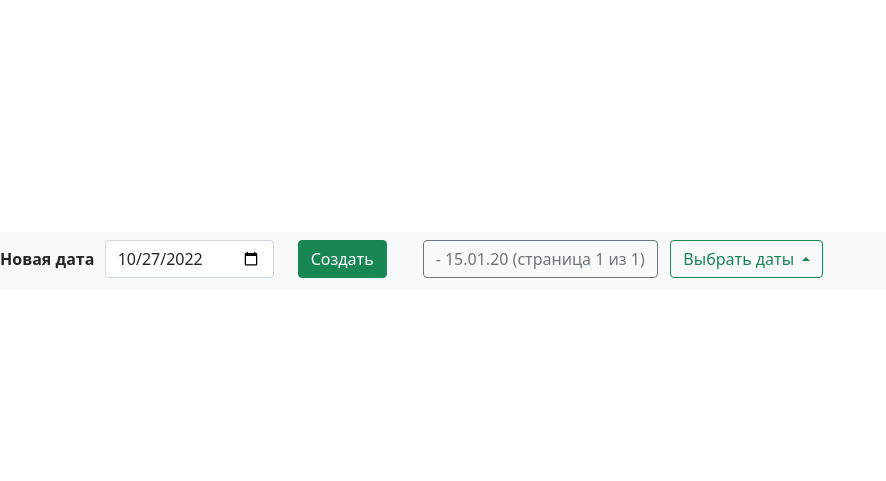
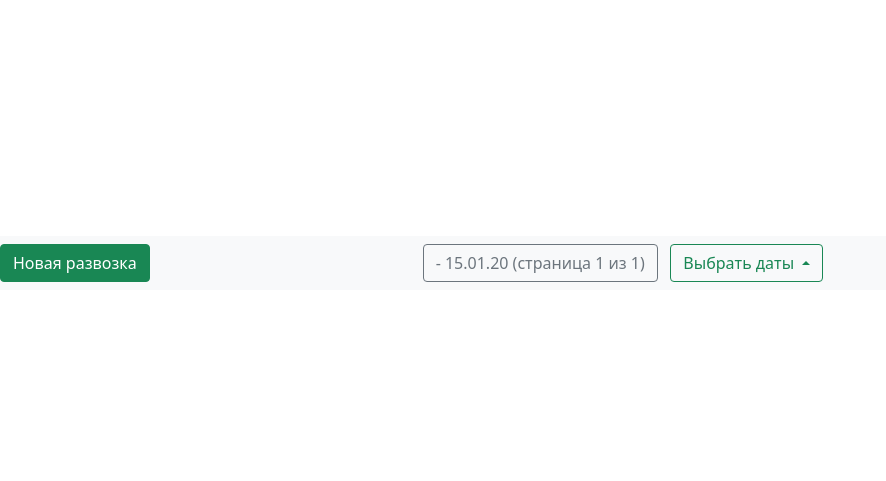
Before and after one commit to tsibul/razvozki, a Django app: page /razvozki/ in a window 1280 px wide. Shown: the part 510-991 px from the top of the page, without its empty margins (0-886 px from the left). Run offline with Django 4.2, Linux system fonts and the light colour scheme; tables that the repository leaves empty hold one stand-in row (values such as "Sample post"); parts of the project's set-up code (start-up, migrations or seed data) failed here and were passed over; some libraries are stand-ins or nearby versions.

Commit message:
New modal for upd razv Fix bug for clear modal customers.html

```diff
--- a/razvozki/templates/razvozki/customers.html
+++ b/razvozki/templates/razvozki/customers.html
@@ -80,7 +80,7 @@
 </div>
 
 
-<table class="table table-sm table-hover ms-2 me-3 lh-1">
+<table class="table table-sm table-hover ms-2 me-3 lh-1" style="max-width: 1560px">
     <thead class="table-success">
         <tr class="">
             <th>Клиент</th>
--- a/razvozki/templates/razvozki/index.html
+++ b/razvozki/templates/razvozki/index.html
@@ -1,26 +1,81 @@
 
 {% extends 'razvozki/main.html' %}
 {% block title %}Развозки{% endblock %}
-<link href="https://cdn.jsdelivr.net/npm/bootstrap@5.2.0/dist/css/bootstrap.min.css" rel="stylesheet" integrity="sha384-gH2yIJqKdNHPEq0n4Mqa/HGKIhSkIHeL5AyhkYV8i59U5AR6csBvApHHNl/vI1Bx" crossorigin="anonymous">
+<link href="https://cdn.jsdelivr.net/npm/bootstrap@5.2.0/dist/css/bootstrap.min.css" rel="stylesheet"
+      integrity="sha384-gH2yIJqKdNHPEq0n4Mqa/HGKIhSkIHeL5AyhkYV8i59U5AR6csBvApHHNl/vI1Bx" crossorigin="anonymous">
 {% block content %}
 {% load static %}
+
+<!-- Modal -->
+<div class="modal fade" id="razvozkaModal" tabindex="-1" aria-labelledby="razvozkaModalLabel"
+     data-bs-backdrop="static" data-bs-keyboard="false" aria-hidden="true">
+  <div class="modal-dialog">
+    <div class="modal-content">
+      <div class="modal-header">
+        <h1 class="modal-title fs-5" id="razvozkaModalLabel">Редактировать Клиента</h1>
+        <button type="button" class="btn-close" data-bs-dismiss="modal" aria-label="Close" onclick="clear_customer_modal();"></button>
+      </div>
+      <div class="modal-body">
+      <form action="{% url 'razvozki:updaterecord_rzv' %}" method="post" id="upd_customer">
+      {% csrf_token %}
+          <input class="form-control" name="rzv_id" id="rzv_id" >
+          <input type="hidden" name="page_number_upd" value="{{ page_obj.number }}">
+          <div class="row">
+          <div class="col-1">
+          <h6>#</h6>
+          </div>
+          <div class="col-2">
+          <input type="number" class="form-control text-bold" name="date_id" id="date_id">
+          </div>
+          <div class="col-3">
+          <button class="btn btn-success dropdown-toggle" type="button" id="ChooseClientAdd"
+                  data-bs-toggle="dropdown"  aria-haspopup="true" aria-expanded="false">Выбрать клиента
+          </button>
+          <ul class="dropdown-menu" aria-labelledby="ChooseClientAdd">
+              {% for cst in cust %}
+              <li id="Cust{{date_r}}_{{cst.id}}"><a class='dropdown-item' href='javascript:slc_cst('{{cst.name}}', '{{date_r}}', '{{cst.id}}', '{{cst.address}}', '{{cst.contact}}')'>{{cst.name}}</a></li>
+              {% endfor %}
+          </ul>
+          </div>
+          </div>
+          <h6>клиент</h6>
+          <textarea class="form-control text-bold" name="customer" id="customer"></textarea>
+          <h6>адрес</h6>
+          <textarea class="form-control" name="address" id="address"></textarea>
+          <h6>контакт</h6>
+          <textarea class="form-control" name="contact" id="contact"></textarea>
+          <h6>забрать</h6>
+          <textarea class="form-control" name="to_do_take" id="to_do_take"></textarea>
+          <h6>сдать</h6>
+          <textarea class="form-control" name="to_do_deliver" id="to_do_deliver"></textarea>
+          <h6 hidden>координата</h6>
+          <textarea hidden class="form-control" name="mappoint" id="mappoint"></textarea>
+      </form>
+      </div>
+      <div class="modal-footer">
+        <button type="button" class="btn btn-secondary" onclick="clear_rzv_modal();"
+                data-bs-dismiss="modal">Закрыть</button>
+        <button type="submit" form="upd_customer" class="btn btn-success">Сохранить</button>
+      </div>
+    </div>
+  </div>
+</div>
+
+
+
+
+
 <div class="row fixed-bottom bg-light pt-2 pb-2">
 <div class="col-4 text-nowrap">
 {% if page_number == '1' or page_number == None or page_number == '2' %}
-<form class="row" action="newdate_rzv" method="post">
-{% csrf_token %}
 <div class="row">
-<div class="col text-end" style="min-width:100px;">
-      <li class="form-control-plaintext fw-bold" > Новая дата</li>
-</div>
-<div class="col">
-<input type="date"  name="date" value="{{ datenew }}" class="form-control">
-</div>
   <div class="col">
-    <button type="submit" class="btn btn-success mb-1">Создать</button>
+        <button data-bs-toggle="modal" data-bs-target="#razvozkaModal" class="btn btn-success" data-toggle="tooltip"
+                data-placement="top" title="новая развозка" type="button">
+        Новая развозка
+        </button>
   </div>
 </div>
-</form>
 {% endif %}
 </div>
 <div class="col">
--- a/razvozki/urls.py
+++ b/razvozki/urls.py
@@ -9,7 +9,7 @@ urlpatterns = [
     path('addrecord_razv/', views.addrecord_razv, name='addrecord_razv'),
     path('delete_rzv/<int:id>', views.delete_rzv, name='delete_rzv'),
     path('upd_rzv_txt', views.updrzv_txt),
-    path('updaterecord_rzv/<int:id>', views.updaterecord_rzv, name='updaterecord_rzv'),
+    path('updaterecord_rzv>', views.updaterecord_rzv, name='updaterecord_rzv'),
     path('main', views.main_rzv, name='main_rzv'),
     path('newdate_rzv', views.newdate_rzv, name='newdate_rzv'),
     path('customers', views.customers, name='customers'),
--- a/razvozki/views.py
+++ b/razvozki/views.py
@@ -147,16 +147,24 @@ def delete_rzv(request, id):
     return HttpResponseRedirect(reverse('razvozki:index'))
 
 @csrf_exempt
-def updaterecord_rzv(request, id):
+def updaterecord_rzv(request):
     page_num = request.POST['page_number_upd']
-    razvozka = Razvozka.objects.get(id=id)
     date = request.POST['date']
     date = datetime.datetime.strptime(date, '%Y-%m-%d').strftime('%Y-%m-%d')
-    date_id = request.POST['rzv_id']
+    date_id = request.POST['date_id']
     address = request.POST['address']
+    customer_name = request.POST['customer_name']
     contact = request.POST['contact']
+    mappoint = request.POST['mappoint']
     to_do_take = request.POST['to_do_take']
     to_do_deliver = request.POST['to_do_deliver']
+    try:
+        rzv_id = request.POST['rzv_id']
+        razvozka = Razvozka.objects.get(id=rzv_id)
+    except:
+        razvozka = Razvozka(id=rzv_id, customer_name=customer_name, address=address, contact=contact,
+                            map_point=mappoint, to_do_take=to_do_take, to_do_deliver=to_do_deliver)
+
     try:
         return_goods_id = request.POST['return_goods_id']
         razvozka_return = Razvozka.objects.get(id=return_goods_id)
@@ -369,21 +377,6 @@ def updaterecord_cst(request):
     if page_num != '':
         page_num = '?page=' + page_num
     return HttpResponseRedirect(reverse(out) + page_num)
-
-
-#def addrecord_cst(request):
-#    page_num = request.POST['page_number_add']
-#    order = request.POST['order_add']
-#    name = request.POST['name']
-#    address = request.POST['address']
-#    contact = request.POST['contact']
-#    mappoint = request.POST['mappoint']
-#    customer_clr = Customer_clr(name=name, address=address, contact=contact, mappoint=mappoint, clr='text-secondary')
-#    customer_clr.save()
-#    if page_num != '':
-#        page_num = '?page=' + page_num
-#    context = {'order': order}
-#    return HttpResponseRedirect(reverse('razvozki:customers', args=[order]) +page_num, context)
 
 
 def print_rzv(request, date_r):
```
Also changed, not shown: razvozki/static/razvozki/rzv.js (+18 -8 lines).
